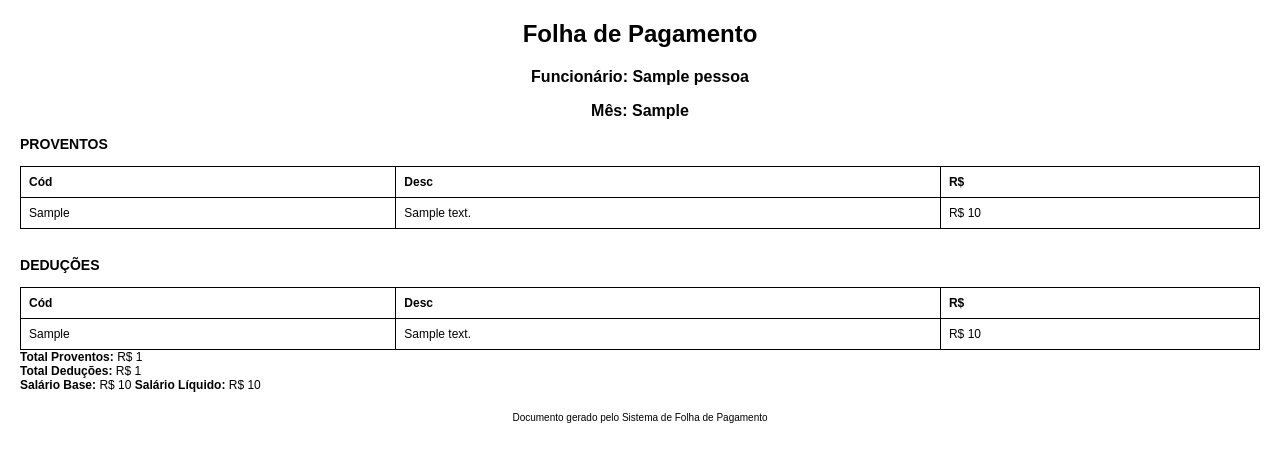
After one commit to joao-victor-73/WorkForce, a Python web app: template projeto/templates/pdf_folhaPagamento.html in a window 1280 px wide. The commit adds this page. Shown: the top 462 px of the page. Run offline with Jinja, Linux system fonts and the light colour scheme; the template is opened without the code that fills it: most values are stand-ins (such as "Sample title", 1, 10 or a date in 2020).

Commit message:
Gerando PDF
Criando maneira para gerar PDF da folha de pagamento

```diff
--- a/projeto/templates/folha_pagamento.html
+++ b/projeto/templates/folha_pagamento.html
@@ -88,6 +88,7 @@
 
         <div class="card-footer">
             <a href="{{ url_for('funcionario_detalhes', id_func=funcionario.id_func) }}" class="btn btn-secondary">Voltar</a>
+            <a href="{{ url_for('imprimir_folha_pagamento', id_pagamento=folha.id_pagamento) }}" class="btn btn-primary">Imprimir Folha de Pagamento</a>
         </div>
 
     </div>
--- /dev/null
+++ b/projeto/templates/pdf_folhaPagamento.html
@@ -0,0 +1,107 @@
+<!DOCTYPE html>
+<html lang="pt-BR">
+<head>
+    <meta charset="UTF-8">
+    <meta name="viewport" content="width=device-width, initial-scale=1.0">
+    <title>Folha de Pagamento</title>
+    <style>
+        body {
+            font-family: Arial, sans-serif;
+            margin: 20px;
+            font-size: 12px;
+        }
+        table {
+            width: 100%;
+            border-collapse: collapse;
+        }
+        table, th, td {
+            border: 1px solid #000;
+        }
+        th, td {
+            padding: 8px;
+            text-align: left;
+        }
+        .header {
+            text-align: center;
+            font-size: 16px;
+            font-weight: bold;
+        }
+        .footer {
+            text-align: center;
+            margin-top: 20px;
+            font-size: 10px;
+        }
+    </style>
+</head>
+<body>
+    <div class="header">
+        <h2>Folha de Pagamento</h2>
+        <p><strong>Funcionário:</strong> {{ funcionario.pessoa.nome }} </p>
+        <p><strong>Mês:</strong> {{ folha.data_pagamento }}</p>
+    </div>
+
+    <table>
+        <!-- PROVENTOS -->
+         <h3> PROVENTOS </h3>
+        <thead>
+            <tr>
+                <th> Cód </th>
+                <th> Desc </th>
+                <th> R$ </th>
+            </tr>
+        </thead>
+        <tbody>
+            {% for provento in proventos %}
+
+            <tr>
+                <td>{{ provento.id_provento }}</td>
+                <td>{{ provento.desc_provento }}</td>
+                <td>R$ {{ provento.valor_provento | replace(".", ",") }}</td>
+            </tr>
+            {% endfor %}
+        </tbody>
+    </table>
+
+    <br>
+
+    <table>
+        <!-- DEDUÇÕES -->
+        <h3> DEDUÇÕES </h3>
+        <thead>
+            <tr>
+                <th> Cód </th>
+                <th> Desc </th>
+                <th> R$ </th>
+            </tr>
+         </thead>
+         <tbody>
+
+            {% for deducao in deducoes %}
+            <tr>
+                <td>{{ deducao.id_deducao }}</td>
+                <td>{{ deducao.desc_deducao }}</td>
+                <td>R$ {{ deducao.valor_deducao | replace(".", ",") }}</td>
+            </tr>
+            {% endfor %}
+
+         </tbody>
+    </table>
+
+
+    <!-- Seção de Totais -->
+    <div class="totals-container">
+        <div>
+            <strong>Total Proventos:</strong> R$ {{ total_proventos | round(2) | replace(".", ",") }}<br>
+            <strong>Total Deduções:</strong> R$ {{ total_deducoes | round(2) | replace(".", ",") }}<br>
+        </div>
+        <div>
+            <strong>Salário Base:</strong> R$ {{ folha.salario_base | round(2) | replace(".", ",") }}
+            <strong>Salário Líquido:</strong> R$ {{ salario_liquido | round(2) | replace(".", ",") }}
+        </div>
+    </div>
+
+    <div class="footer">
+        <p>Documento gerado pelo Sistema de Folha de Pagamento</p>
+    </div>
+</body>
+</html>
```
Also changed, not shown: projeto/main.py (+36 -1 lines).
